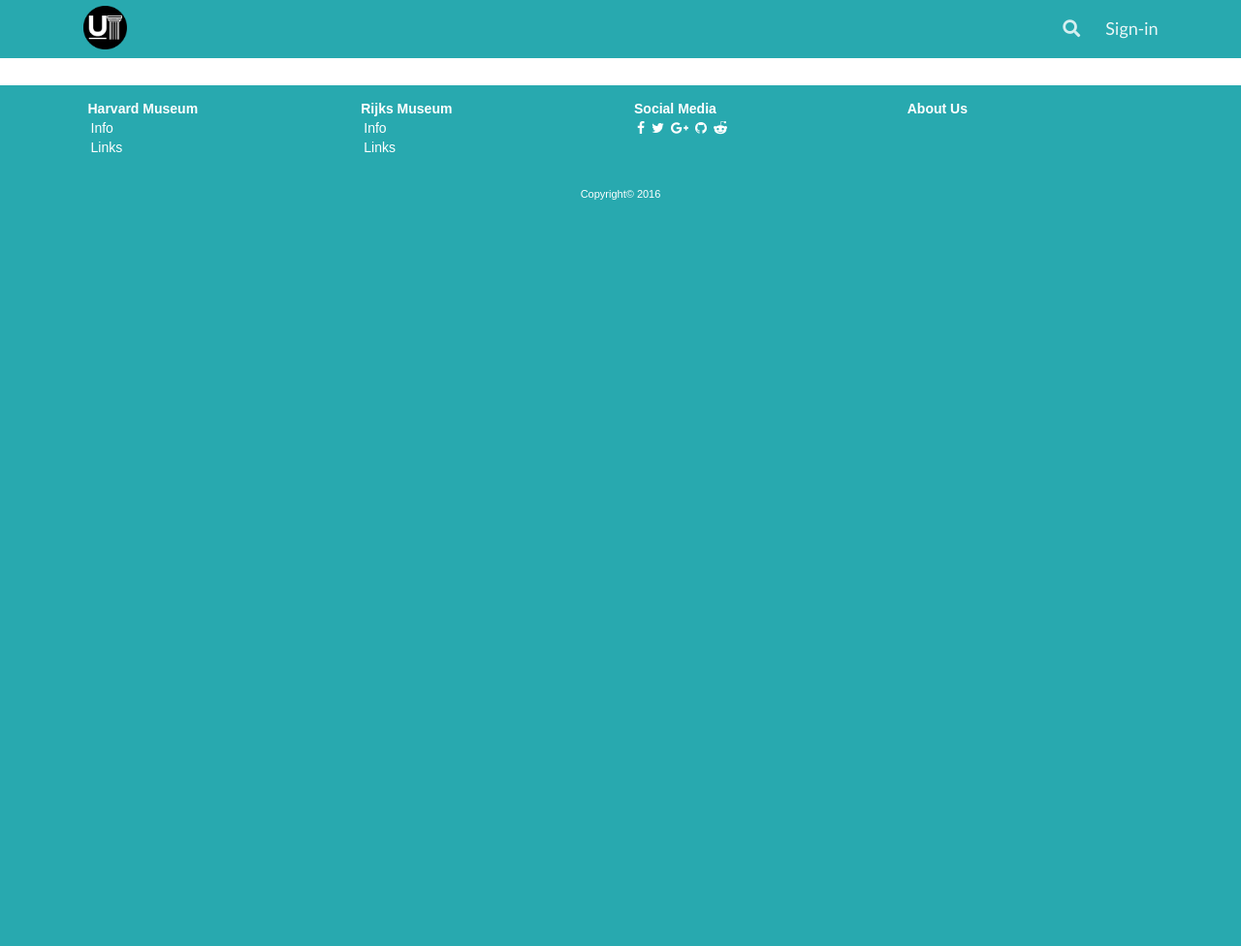
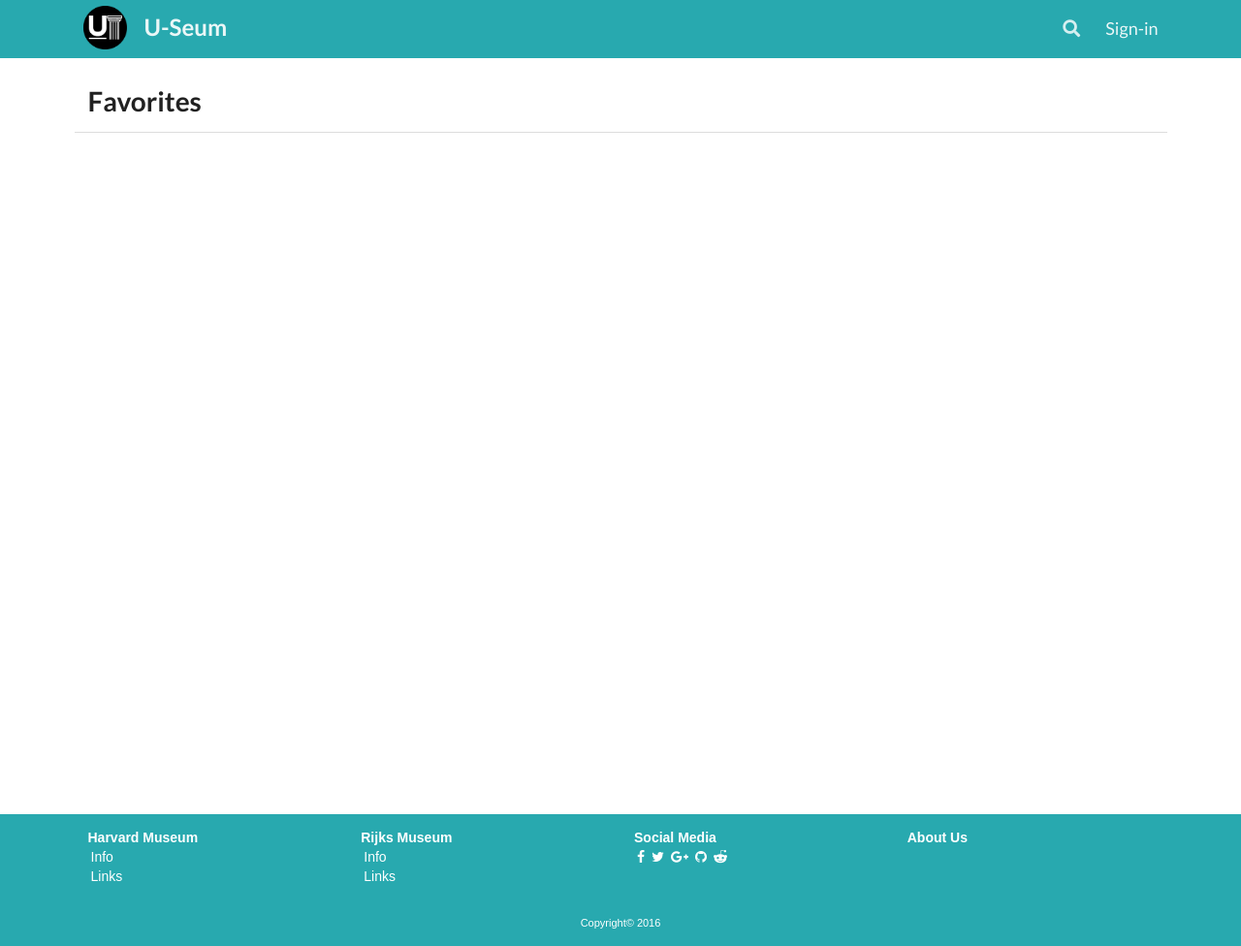
Before and after one commit to EdgarAhDzib/U-SeumAPI, a PHP site: page /favorite.html in a window 1280 px wide. Shown: the whole page at 97% size. Run offline with PHP 8.4, Linux system fonts and the light colour scheme; some libraries are stand-ins or nearby versions.

Commit message:
Added CSS for more uniform pages & display fav pics

```diff
--- a/about.html
+++ b/about.html
@@ -42,6 +42,9 @@
                     <div class="item">
                         <img src="assets/images/useum_logo.png" alt="Useum logo" id="logo" />
                     </div>
+                    <div class="item">
+                        <h2>U-Seum</h2>
+                    </div>
                     <div class="right menu">
                         <div class="ui search item transition hidden" id="searchInput">
                             <input class="prompt" type="text" name="searchBar" placeholder="Search...">
@@ -57,7 +60,7 @@
             </div>
         </div>
 
-        <div class="ui container">
+        <div class="ui main container">
             <div class="grid">
 
             </div>
--- a/assets/css/style.css
+++ b/assets/css/style.css
@@ -19,9 +19,12 @@
 ul li {
   margin-left: 3px;
 }
-
+.main {
+  min-height: 750px;
+}
 .page-header {
     height: 60px;
+    margin-bottom: 30px;
     background-color: #28A9AF;
 }
 
@@ -36,7 +39,7 @@
 }
 
 .footer {
-    height: 150px;  /* Leaving in case we want to define a height later */
+    height: 200px;  /* Leaving in case we want to define a height later */
     background-color: #28A9AF;
     color: #ffffff;
 }
--- a/assets/js/firebase.js
+++ b/assets/js/firebase.js
@@ -31,17 +31,27 @@
     // Favorite pic pages
     // Let's find the user's favorite pictures
 
-    // var pictureSnap = snapshot.child("/users/" + userId + "/favoritePics");
+    // This returns an object of the pictures
+    var pictureData = currentSnap.val().favoritePics;
+    console.log(pictureData);
 
-    //TODO: Loop through the available picures and display them on the screen
-    // <div class="column">
-    //   <div class="ui segment">
-    //     <img>
-    //   </div>
-    // </div>
-    var picture = $('<img src="">').attr("src", currentSnap.val().favoritePics.pic1);
+    // Convert to an array
+    var picArray = Object.keys(pictureData).map(function (key) {
+      return pictureData[key];
+    });
+    console.log(picArray);
 
-    $('#favoritePics').html(picture);
+    //TODO: Loop through the picures in the array and display them on the screen
+    //
+    for ( var i = 0; i < picArray.length; i++ ) {
+
+      var displayElement = $('<div class="column">');
+      var displayPic = $('<img class="ui fluid large image" src="">').attr("src", picArray[i]);
+
+      displayElement.append(displayPic);
+      $('#favoritePics').append(displayElement);
+
+    }
 
 }, function(errorObject) {
     console.log("The read failed: " + errorObject.code);
--- a/favorite.html
+++ b/favorite.html
@@ -42,6 +42,9 @@
                     <div class="item">
                         <img src="assets/images/useum_logo.png" alt="Useum logo" id="logo" />
                     </div>
+                    <div class="item">
+                        <h2>U-Seum</h2>
+                    </div>
                     <div class="right menu">
                         <div class="ui search item transition hidden" id="searchInput">
                             <input class="prompt" type="text" name="searchBar" placeholder="Search...">
@@ -57,12 +60,12 @@
             </div>
         </div>
 
-        <div class="ui container">
-            <div class="ui padded centered grid">
-                <div class="eight wide column" id="favoritePics">
-
-                </div>
+        <div class="ui main container">
+            <div class="ui four column padded grid">
+                <h1 class="ui header">Favorites</h1>
             </div>
+            <div class="ui divider"></div>
+            <div class="ui four column padded centered grid" id="favoritePics"></div>
         </div>
 
         <footer class="footer">
--- a/history.html
+++ b/history.html
@@ -42,6 +42,9 @@
                     <div class="item">
                         <img src="assets/images/useum_logo.png" alt="Useum logo" id="logo" />
                     </div>
+                    <div class="item">
+                        <h2>U-Seum</h2>
+                    </div>
                     <div class="right menu">
                         <div class="ui search item transition hidden" id="searchInput">
                             <input class="prompt" type="text" name="searchBar" placeholder="Search...">
@@ -57,7 +60,7 @@
             </div>
         </div>
 
-        <div class="ui container">
+        <div class="ui main container">
             <div class="grid">
 
             </div>
--- a/index.html
+++ b/index.html
@@ -42,6 +42,9 @@
                     <div class="item">
                         <img src="assets/images/useum_logo.png" alt="Useum logo" id="logo" />
                     </div>
+                    <div class="item">
+                        <h2>U-Seum</h2>
+                    </div>
                     <div class="right menu">
                         <div class="ui search item transition hidden" id="searchInput">
                             <input class="prompt" type="text" name="searchBar" placeholder="Search...">
@@ -57,7 +60,7 @@
             </div>
         </div>
 
-        <div class="ui container">
+        <div class="ui main container">
             <div class="grid">
                 <div class="grid-sizer"></div>
                 <div class="grow grid-item grid-item--width2 captions" id="rmBlock0"><img src="https://s3-us-west-2.amazonaws.com/s.cdpn.io/82/orange-tree.jpg" /></div>
```
Also changed, not shown: account.html (+8 -1 lines).
